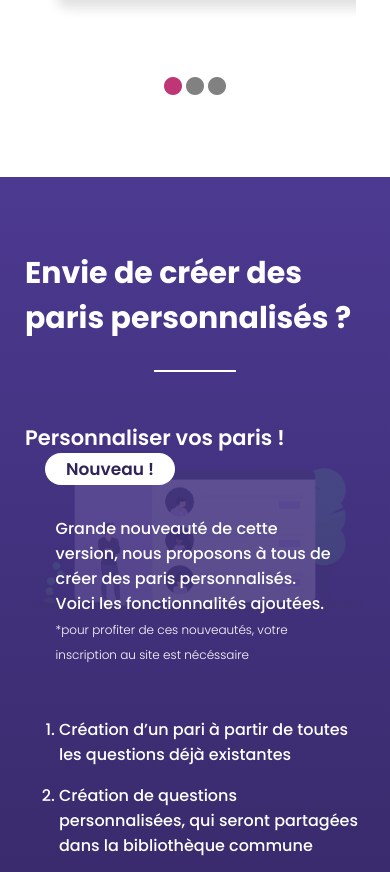
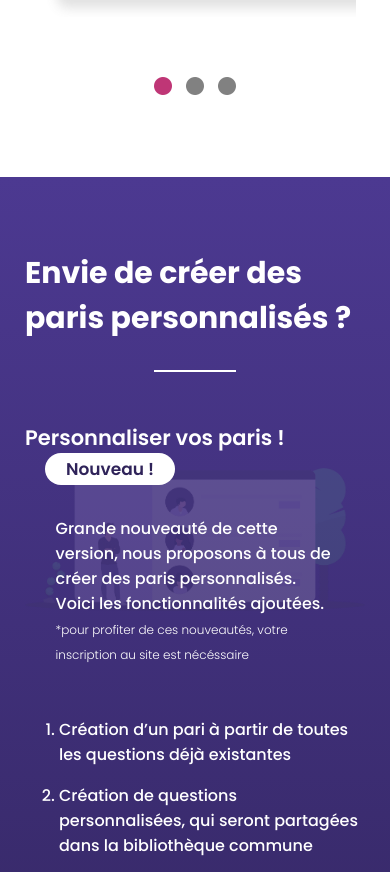
Before and after one commit to IIM-Creative-Technology/integration-web-Nispeon, a plain HTML site: page index.html in a window 390 px wide. Shown: the part 3122-3994 px from the top of the page. Drawn offline with Linux system fonts and the light colour scheme.

Commit message:
:iphone: fixed responsive for slider dots

```diff
--- a/css/style.css
+++ b/css/style.css
@@ -373,7 +373,9 @@ header nav section {
     width: fit-content;
 }
 
-
+.slideSpot img {
+    margin: 0 5px;
+}
 
 
 
```
